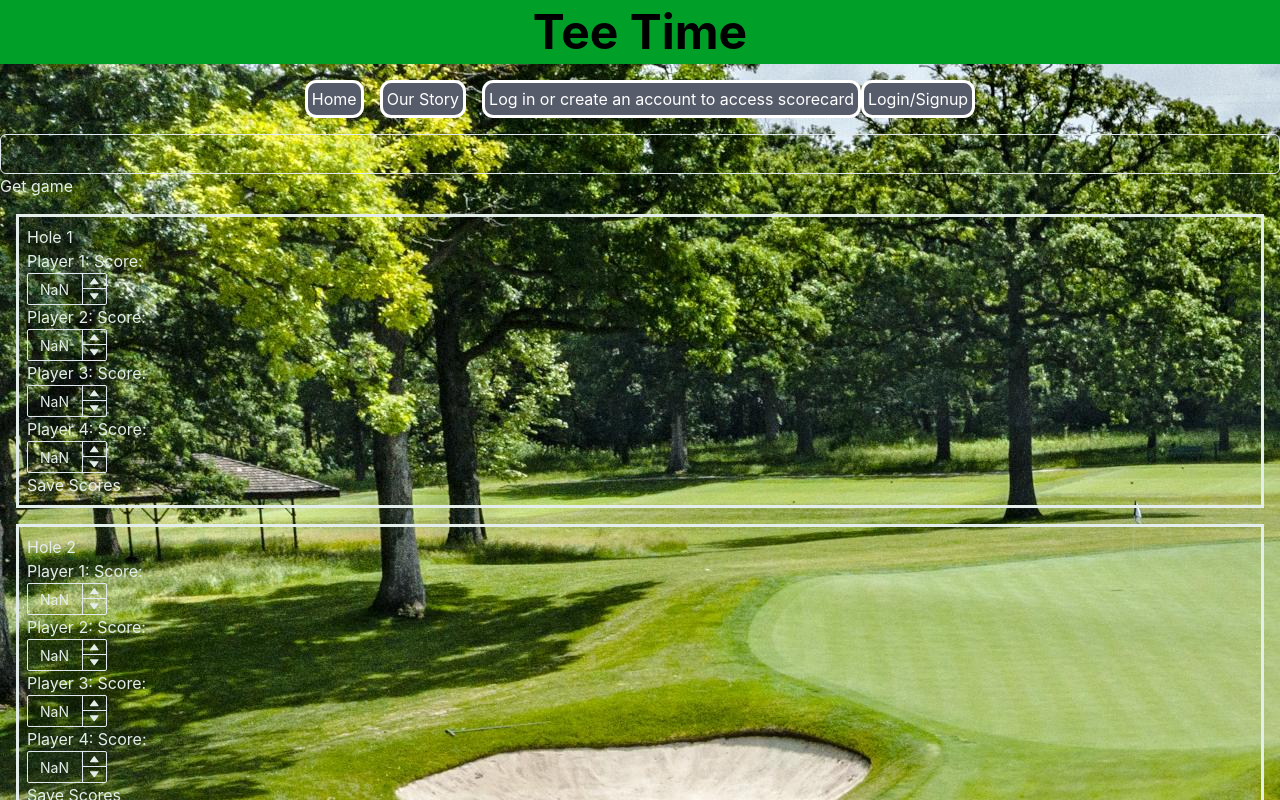
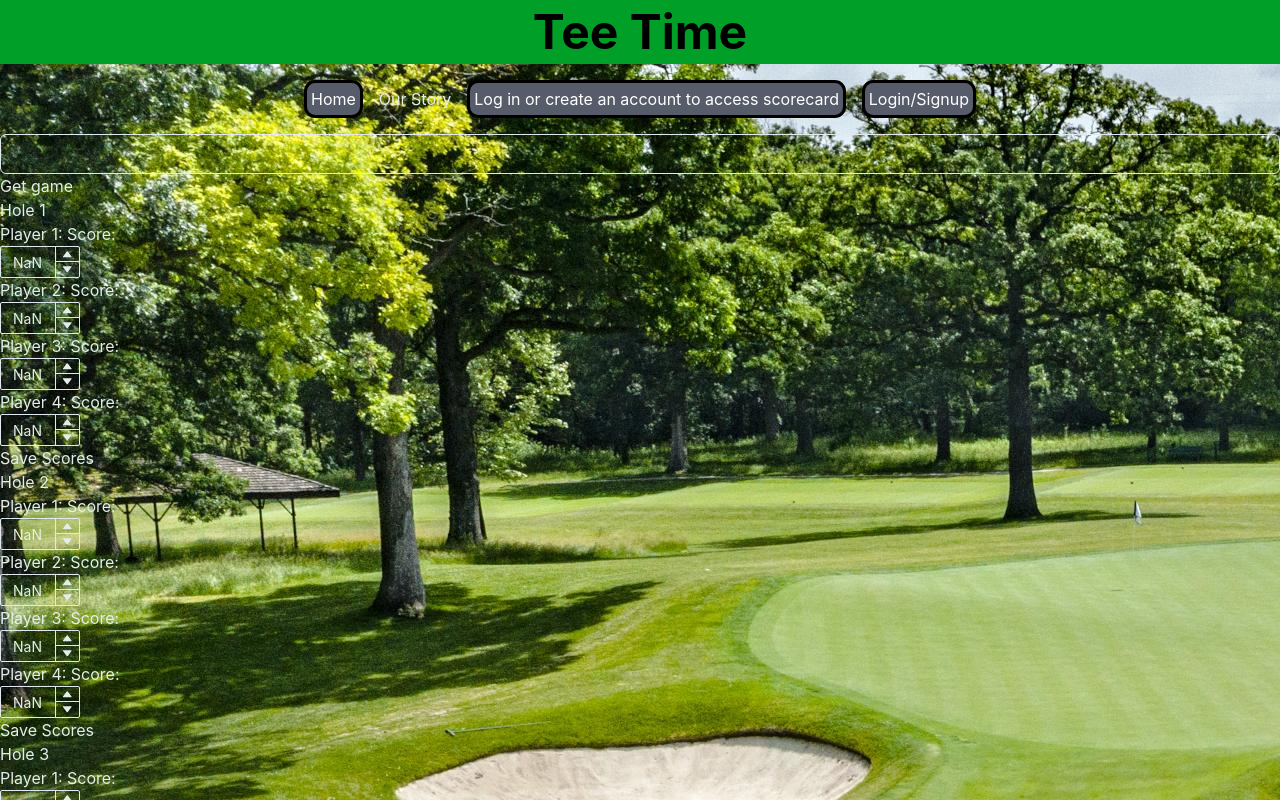
Before and after one commit to d3v-d3mons/arcade, a React (Create React App) app in the folder client/: page /scorecard in a window 1280 px wide. Shown: the top 800 px of the page. Built offline with nearby package versions, Linux system fonts and the light colour scheme.

Commit message:
added all app.css changes

```diff
--- a/client/src/App.css
+++ b/client/src/App.css
@@ -32,14 +32,7 @@ body {
   color: #ffffff;
   padding: .25rem;
   border-radius: .70rem;
-}
-
-#navOurStoryBtn {
-  border: solid;
-  background-color: #565c69;
-  color: #ffffff;
-  padding: .25rem;
-  border-radius: .70rem;
+  border-color: black;
 }
 
 #navScorecard {
@@ -48,6 +41,7 @@ body {
   color: #ffffff;;
   padding: .25rem;
   border-radius: .70rem;
+  border-color: black;
 }
 
 #navLogin {
@@ -56,6 +50,8 @@ body {
   color: #ffffff;
   padding: .25rem;
   border-radius: .70rem;
+  margin-left: .98rem;
+  border-color: black;
 }
 
 #navLogout {
@@ -64,14 +60,8 @@ body {
   color: #ffffff;
   padding: .25rem;
   border-radius: .70rem;
-}
-
-#navFeedback {
-  border: solid;
-  background-color: #565c69;
-  color: #ffffff;
-  padding: .25rem;
-  border-radius: .70rem;
+  margin-left: .98rem;
+  border-color: black;
 }
 
 #navNoScorecard {
@@ -80,6 +70,7 @@ body {
   color: #ffffff;
   padding: .25rem;
   border-radius: .70rem;
+  border-color: black;
 }
 
 #navHomeBtn:hover {
@@ -114,25 +105,14 @@ footer {
   text-align: center;
 }
 
-/* build a match */
-.tabletop {
-  border: solid;
-}
-
-/* SCORECARD STYLING */
-.scores {
-  border: solid;
-  padding: .5rem;
-  margin: 1rem;
-}
-
 /* HOMEPAGE */
 .createGameBtn {
   text-align: center;
-  margin-left: 45%;
-  margin-right: 45%;
+  width: fit-content;
   margin-top: .5rem;
   background-color: #565c69;
+  border: solid;
+  border-color: black;
 }
 
 .ourStory {
@@ -143,4 +123,6 @@ footer {
   padding: 1rem;
   border-radius: .7rem;
   background-color: #00a028;
+  border-color: black;
+  opacity: 93%;
 }
```
